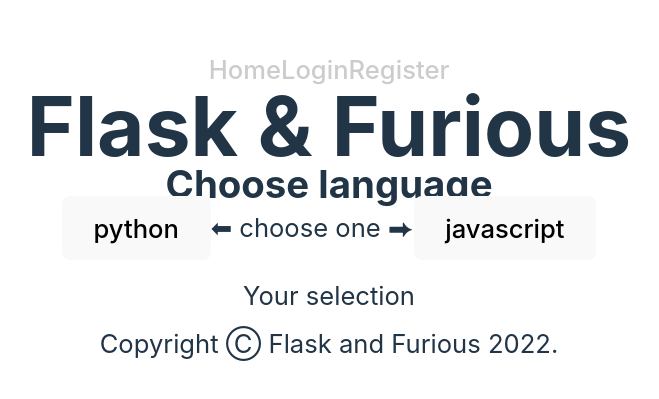
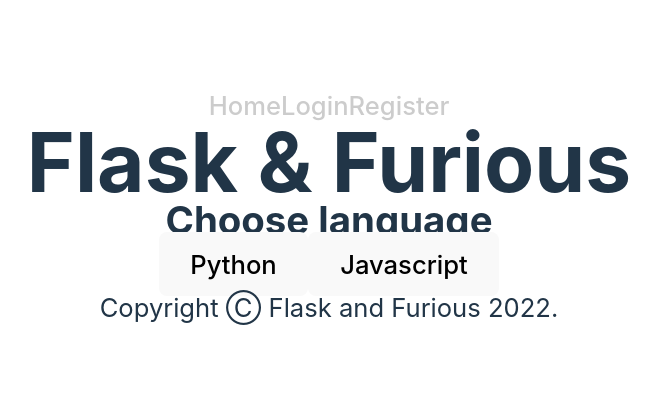
Before and after one commit to Flask-and-Furious/client_side, a React (Vite) app: page /language in a window 1280 px wide. Shown: the part 193-592 px from the top of the page, without its empty margins (311-970 px from the left). Built offline with nearby package versions, Linux system fonts and the light colour scheme.

Commit message:
add conditional for rendering text change display of page

```diff
--- a/src/pages/Language/index.jsx
+++ b/src/pages/Language/index.jsx
@@ -40,15 +40,17 @@ function LanguagePage() {
       <Subtitle subtitle="Choose language" />
 
       <div>
-        <button onClick={clickHandler}>python</button>⬅ choose one ⮕
-        <button onClick={clickHandlerOne}>javascript</button>
+        <button onClick={clickHandler}>Python</button>
+        <button onClick={clickHandlerOne}>Javascript</button>
         <div>
-          <br></br>
-          <p>Your selection {codeLanguage}</p>
-          <br></br>
-
           {codeLanguage ? (
-            <button onClick={HandlerOne}>Let's Play</button>
+            <>
+              <p>
+                You chose:{" "}
+                {codeLanguage.charAt(0).toUpperCase() + codeLanguage.slice(1)}
+              </p>
+              <button onClick={HandlerOne}>Let's Play</button>
+            </>
           ) : null}
         </div>
       </div>
```
